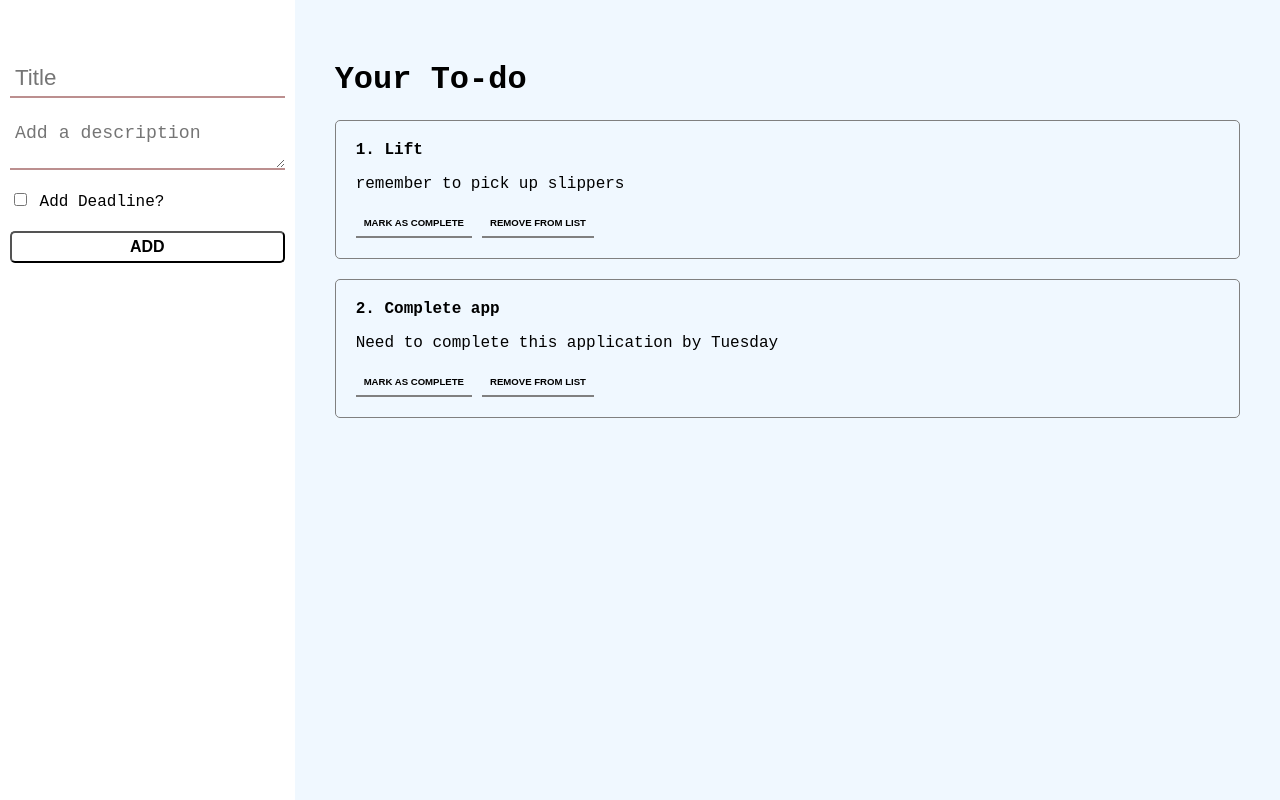
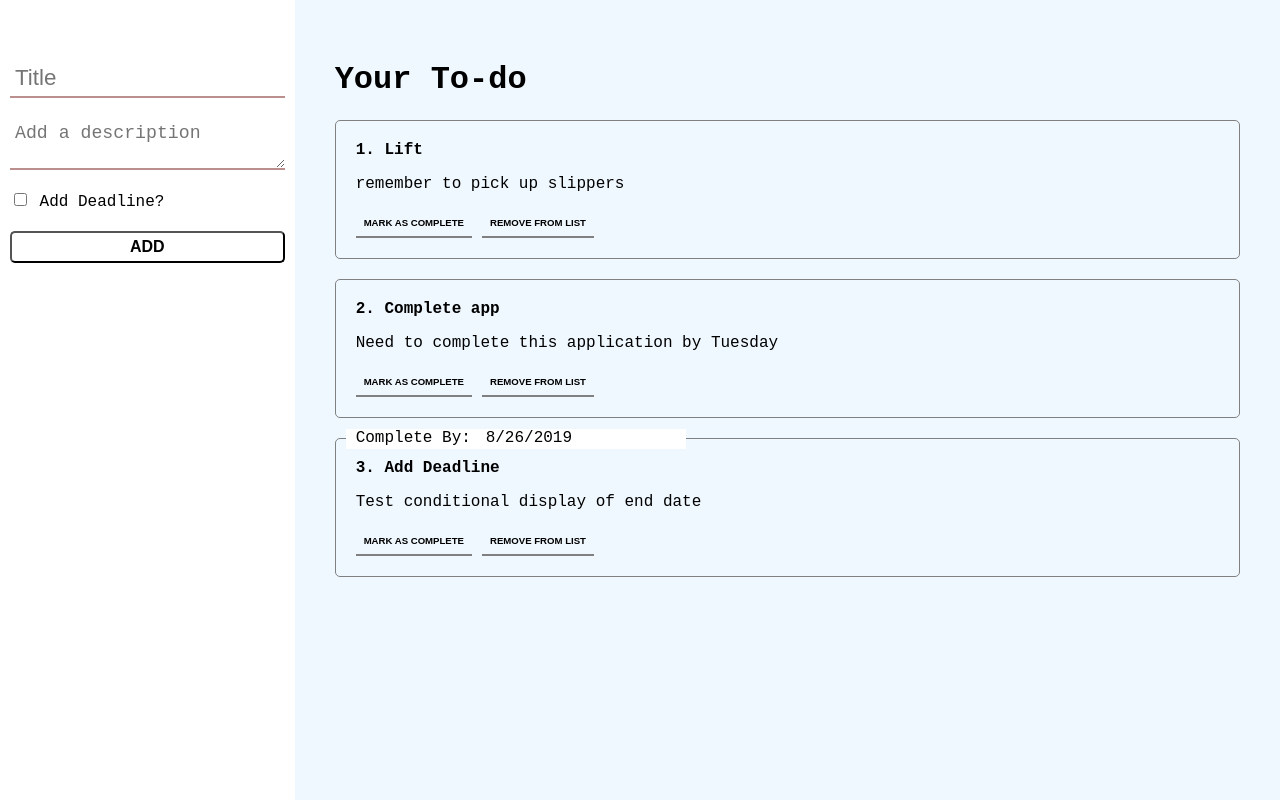
Before and after one commit to kaushikSarma/react-redux-todo, a React app: page / in a window 1280 px wide. Built offline with nearby package versions, Linux system fonts and the light colour scheme.

Commit message:
Changesd to display deadline

```diff
--- a/package.json
+++ b/package.json
@@ -5,8 +5,10 @@
   "main": "index.js",
   "scripts": {
     "test": "echo \"Error: no test specified\" && exit 1",
-    "build-dev": "webpack --mode development",
-    "build-prod": "webpack --mode production",
+    "build-dev": "webpack --config ./webpack.config.js --mode=development",
+    "build-prod": "webpack --config ./webpack.config.js --mode=production",
+    "build": "webpack --config ./webpack.config.js --mode=production",
+    "postbuild": "git subtree push --prefix dist origin gh-pages",
     "start": "webpack-dev-server --mode development --open --hot"
   },
   "keywords": [],
--- a/src/components/TaskElement/TaskElement.scss
+++ b/src/components/TaskElement/TaskElement.scss
@@ -2,6 +2,22 @@ li {
     position: relative;
     padding: 20px;
     transition: all 0.5s;
+    &.hasdeadline::before , &.hasdeadline::after {
+        position: absolute;
+        top: -10px;
+        height: 20px;
+        width: 200px;
+        background: #ffffff;
+    }
+    &.hasdeadline::before {
+        left: 10px;
+        padding-left: 10px;
+        content: "Complete By: ";
+    }
+    &.hasdeadline::after {
+        left: 150px;
+        content: attr(data-deadline);
+    }
     &.complete {
         // background: lightgray;
         opacity: 0.5;
--- a/src/components/TaskElement/TaskElement.tsx
+++ b/src/components/TaskElement/TaskElement.tsx
@@ -24,8 +24,11 @@ export default class TaskElement extends React.Component<TaskProp> {
     }
 
     render() {
+        let deadline = this.props.taskData.getEndDate() === null ? "" : this.props.taskData.getEndDate().toLocaleDateString();
+        let classlist = this.props.taskData.getStatus() === Status.COMPLETE ? "complete" : "pending";
+        classlist += deadline === "" ? "" : " hasdeadline";
         return (
-            <li className={this.props.taskData.getStatus() === Status.COMPLETE ? "complete" : "pending"}>
+            <li data-deadline={deadline} className={classlist}>
                 <h4>{this.props.taskData.getID()}. {this.props.taskData.getTitle()}</h4>
                 <p>{this.props.taskData.getDescription()}</p>
                 <button onClick={this.toggleTask}>{ this.props.taskData.getStatus() === Status.COMPLETE ? "Mark as Pending" : "Mark as Complete" }</button>
--- a/src/index.tsx
+++ b/src/index.tsx
@@ -14,7 +14,8 @@ import './index.scss';
 
 const TodoReducer = (state:TasksList = new TasksList(0,
     new Task({"title": "Lift","description": "remember to pick up slippers"}),
-    new Task({"title": "Complete app", "description": "Need to complete this application by Tuesday"})
+    new Task({"title": "Complete app", "description": "Need to complete this application by Tuesday"}),
+    new Task({"title": "Add Deadline", "description": "Test conditional display of end date", "enddate": new Date()})
 ), action) => {
     switch(action.type) {
         case 'ADD_TODO':
--- a/webpack.config.js
+++ b/webpack.config.js
@@ -1,9 +1,9 @@
 const path = require('path');
 const HtmlWebpackPlugin = require('html-webpack-plugin');
-const common = ["@babel/preset-env"];
 
-module.exports = {
-    watch: true,
+module.exports = (env, argv) => {
+    return {
+        watch: argv.mode === 'production' ? false : true,
         entry: "./src/index",
         output: {
             path: path.join(__dirname, '/dist'),
@@ -40,3 +40,4 @@ module.exports = {
             }),
         ]
     };
+}
```
Also changed, not shown: 1 other file (tests, documents, lock files or other folders). Lines whose indentation alone changed are shown as unchanged.
